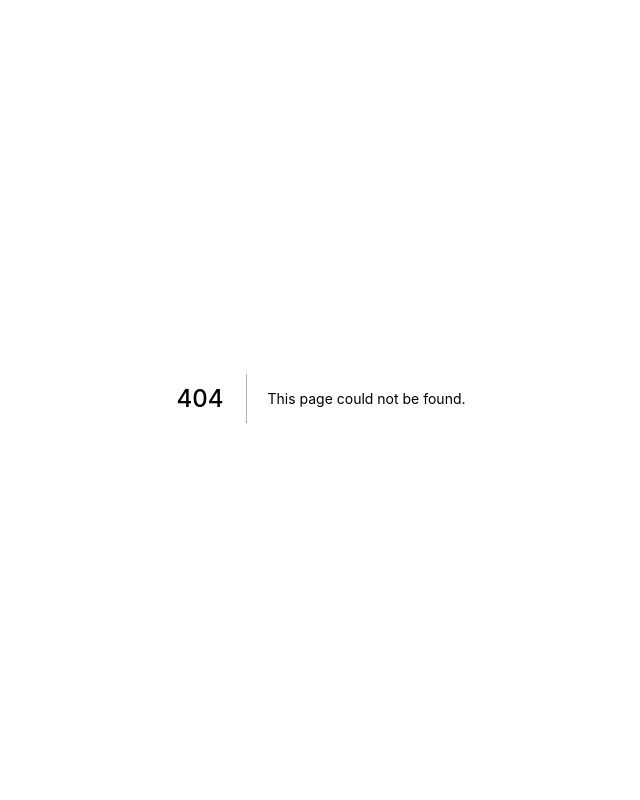
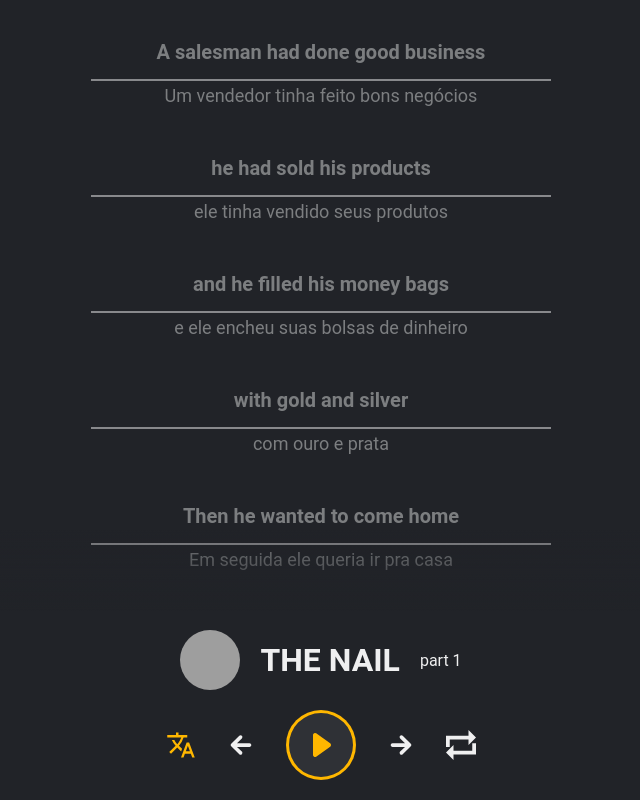
Before and after one commit to kayoroxa/netflix-2.0, a Next.js app: page /texto-audio/the-nail/1 in a window 1280 px wide. Before the commit this address had no page. Shown: the top 800 px of the page, without its empty margins (319-959 px from the left). Built offline with nearby package versions, Linux system fonts and the light colour scheme; grey boxes are pictures that could not be loaded.

Commit message:
the nail #1

```diff
--- /dev/null
+++ b/src/pages/texto-audio/the-nail/1.tsx
@@ -0,0 +1,68 @@
+import TextoComAudio from '../../../templates/TextoComAudio'
+
+const text = {
+  audioUrl: 'https://audio.jukehost.co.uk/ciKMIprp1r9Sc8NXhGLMZs5wU6ga4Ut0',
+  title: 'The Nail',
+  img: 'https://images.pexels.com/photos/1996333/pexels-photo-1996333.jpeg?auto=compress&cs=tinysrgb&h=200&dpr=1',
+  description: 'part 1',
+  isOnYouTube: false,
+  lyrics: [
+    {
+      en: 'A salesman had done good business',
+      pt: 'Um vendedor tinha feito bons negócios',
+      start: 0.039,
+      end: 1.857,
+    },
+
+    {
+      en: 'he had sold his products',
+      pt: 'ele tinha vendido seus produtos',
+      start: 2.01,
+      end: 3.526,
+    },
+
+    {
+      en: 'and he filled his money bags',
+      pt: 'e ele encheu suas bolsas de dinheiro',
+      start: 3.659,
+      end: 5.19,
+    },
+
+    {
+      en: 'with gold and silver',
+      pt: 'com ouro e prata',
+      start: 5.191,
+      end: 6.502,
+    },
+
+    {
+      en: 'Then he wanted to come home',
+      pt: 'Em seguida ele queria ir pra casa',
+      start: 7.394,
+      end: 8.826,
+    },
+
+    {
+      en: 'and be in his own house before nightfall',
+      pt: 'e estar em sua própria casa antes anoitecer',
+      start: 8.945,
+      end: 11.096,
+    },
+    {
+      en: 'So he put his trunk with the money on his horse',
+      pt: 'Então ele colocou seu baú com o dinheiro em seu cavalo',
+      start: 11.998,
+      end: 14.058,
+    },
+    {
+      en: 'and left',
+      pt: 'e saiu',
+      start: 14.174,
+      end: 14.844,
+    },
+  ],
+}
+
+export default function () {
+  return <TextoComAudio textData={text} />
+}
```
